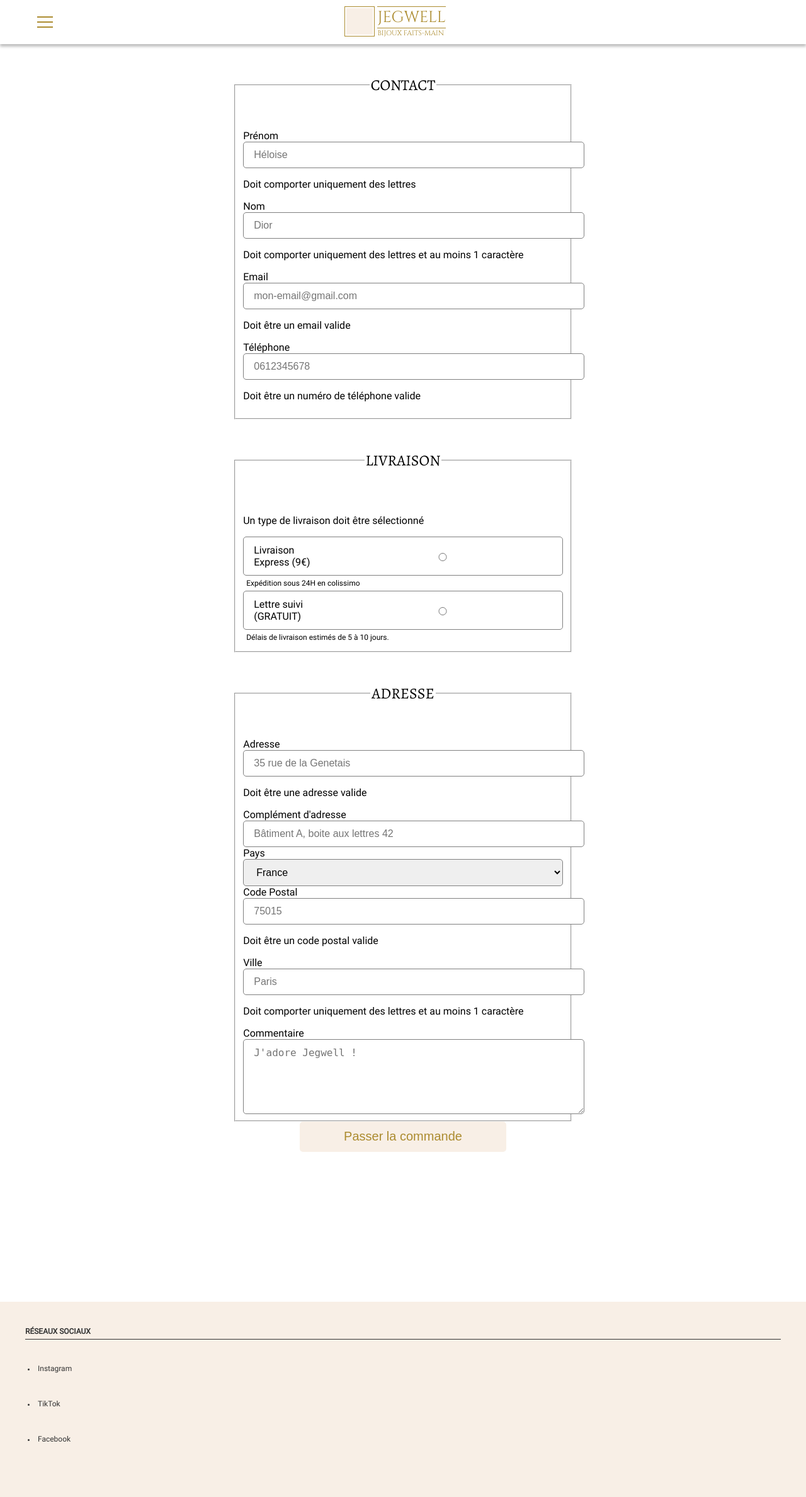
After one commit to BenjaminLesne/Jegwell, a Symfony app: template templates/delivery/index.html.twig in a window 1280 px wide. The commit adds this page. Shown: the whole page at 63% size. Run offline with Twig, Linux system fonts and the light colour scheme; the template is opened without the code that fills it, so the values that code supplies are empty; style sheets or scripts are compiled from the project's sources; some libraries are stand-ins or nearby versions.

Commit message:
checkout, delivery, home and basket static done. - still some logic to implement (stripe, modals, etc)

```diff
--- a/assets/js/pages/checkout.ts
+++ b/assets/js/pages/checkout.ts
@@ -1,3 +1,4 @@
+import "../../styles/pages/checkout.scss";
 import { getCookie } from "../utils/functions";
 
 const token = document
--- /dev/null
+++ b/assets/js/pages/home.ts
@@ -0,0 +1 @@
+import "../../styles/pages/home.scss";
--- a/templates/base.html.twig
+++ b/templates/base.html.twig
@@ -9,11 +9,12 @@
 			{% block title %}{% endblock %}
 		</title>
 		<link rel="icon" type="image/x-icon" href="{{ asset('build/favicon.ico') }}">
-		<link rel="stylesheet" href="{{asset('build/desktop.css')}}" media="(min-width: 500px)">
 
 		{% block stylesheets %}
 			{{ encore_entry_link_tags('app') }}
 		{% endblock %}
+
+		<link rel="stylesheet" href="{{asset('build/desktop.css')}}" media="(min-width: 500px)">
 
 		{% block javascripts %}
 			{{ encore_entry_script_tags('app') }}
@@ -53,7 +54,7 @@
 						<div class="logo">
 							<div class="logo__image">
 								<svg class="logo__svg">
-									<use href="{{asset('build/svgs-sprite.svg')}}#rings"/>
+									<use href="{{ asset('build/svgs-sprite.svg') }}#rings"/>
 								</svg>
 							</div>
 						</div>
@@ -72,5 +73,37 @@
 		</header>
 
 		{% block body %}{% endblock %}
+
+		<a class="backToTopWrapper clickable" href="javascript:window.scrollTo(0, 0);">
+			<svg class="backToTop">
+				<use href="{{ asset('build/svgs-sprite.svg') }}#arrow-up"/>
+			</svg>
+		</a>
+
+		<footer class="footer">
+			<div class="footer__content-wrapper">
+				<h2 class="footer__heading">RÉSEAUX SOCIAUX</h2>
+				<ul class="footer__list">
+					<li class="footer__items">
+						<a class="footer__links" href="https://www.instagram.com/jegwell/">Instagram</a>
+					</li>
+					<li class="footer__items">
+						<a class="footer__links" href="https://www.tiktok.com/@jegwell">TikTok</a>
+					</li>
+					<li class="footer__items">
+						<a class="footer__links" href="https://www.facebook.com/jegwell">Facebook</a>
+					</li>
+				</ul>
+
+				<!-- <h2 class="footer__heading">À PROPOS</h2>
+																												        <ul class="footer__list">
+																												            <li class="footer__items"><a class="footer__links" href="#">CGV</a></li>
+																												        <li class="footer__items"><a class="footer__links" href="#">Mentions Légales</a></li>
+																												            <li class="footer__items"><a class="footer__links" href="#">Livraison</a></li>
+																												            <li class="footer__items"><a class="footer__links" href="#">Contact</a></li>
+
+																												        </ul> -->
+			</div>
+		</footer>
 	</body>
 </html>
--- /dev/null
+++ b/templates/delivery/index.html.twig
@@ -0,0 +1,125 @@
+{% extends 'base.html.twig' %}
+
+{% block title %}Livraison
+{% endblock %}
+
+{% block stylesheets %}
+	{{ parent() }}
+	{{ encore_entry_link_tags('delivery') }}
+{% endblock %}
+
+{% block javascripts %}
+	{{ parent() }}
+	{{ encore_entry_script_tags('delivery') }}
+{% endblock %}
+
+{% block body %}
+	<main>
+		<section class="section">
+			<h1 class="screenreader">LIVRAISON</h1>
+
+			<form class="form" action="{{ path('app_checkout') }}" method="post">
+				<fieldset class="form__fieldset">
+					<legend class="form__legend section__h2 section__h2--margin-bottom-reduced">CONTACT</legend>
+
+					<div class="form__input-label-wrapper">
+						<label class="form__label" for="firstname" title="doit comporter uniquement des lettres" pattern="[a-zA-Z]+">Prénom</label>
+						<input class="input form__input" type="text" id="firstname" name="firstname" placeholder="Héloise"/>
+						<p class="form__error-message">Doit comporter uniquement des lettres</p>
+					</div>
+
+					<div class="form__input-label-wrapper">
+						<label class="form__label required" for="lastname">Nom</label>
+						<input class="input form__input" type="text" id="lastname" name="lastname" placeholder="Dior" required title="Doit comporter uniquement des lettres" pattern="[a-zA-Z]+"/>
+						<p class="form__error-message">Doit comporter uniquement des lettres et au moins 1 caractère</p>
+
+					</div>
+
+					<div class="form__input-label-wrapper">
+						<label class="form__label required" for="email">Email</label>
+						<input class="input form__input" type="email" id="email" name="email" placeholder="mon-email@gmail.com" required title="Doit être un email valide" pattern="[a-z0-9!#$%&'*+/=?^_`{|}~-]+(?:\.[a-z0-9!#$%&'*+/=?^_`{|}~-]+)*@(?:[a-z0-9](?:[a-z0-9-]*[a-z0-9])?\.)+[a-z0-9](?:[a-z0-9-]*[a-z0-9])?"/>
+						<p class="form__error-message">Doit être un email valide</p>
+
+					</div>
+
+					<div class="form__tel-wrapper ">
+						<div class="form__tel form__tel--number form__input-label-wrapper">
+							<label class="form__label required" for="phoneNumber">Téléphone</label>
+							<input class="input form__input" type="tel" id="phoneNumber" name="phoneNumber" placeholder="0612345678" required/>
+							<p class="form__error-message">Doit être un numéro de téléphone valide</p>
+						</div>
+					</div>
+
+				</fieldset>
+
+				<fieldset class="form__fieldset form__fieldset--radio">
+					<legend class="form__legend section__h2 section__h2--margin-bottom-reduced">LIVRAISON</legend>
+					<p class="form__error-message">Un type de livraison doit être sélectionné</p>
+
+					<div>
+						<div class="form__input-label-wrapper input input--width-unset">
+							<label class="form__label" for="express">Livraison Express (9€)</label>
+							<input class="input form__input input form__input--radio" type="radio" id="express" name="delivery" value="054d9226-3128-49b5-a458-deab4705847f" required/>
+						</div>
+						<p class="input__details">Expédition sous 24H en colissimo</p>
+
+					</div>
+
+					<div>
+						<div class="form__input-label-wrapper input input--width-unset">
+							<label class="form__label" for="followed-letter">Lettre suivi (GRATUIT)</label>
+							<input class="input form__input input form__input--radio" type="radio" id="followed-letter" name="delivery" value="1a77a19f-74a5-419f-8c1d-d63555ab2720"/>
+						</div>
+						<p class="input__details">Délais de livraison estimés de 5 à 10 jours.</p>
+
+					</div>
+
+
+				</fieldset>
+
+				<fieldset class="form__fieldset">
+					<legend class="form__legend section__h2 section__h2--margin-bottom-reduced">ADRESSE</legend>
+
+					<div class="form__input-label-wrapper">
+						<label class="form__label required" for="addressLine1">Adresse</label>
+						<input class="input form__input" type="text" id="addressLine1" name="addressLine1" placeholder="35 rue de la Genetais" required/>
+						<p class="form__error-message">Doit être une adresse valide</p>
+
+					</div>
+					<div class="form__input-label-wrapper">
+						<label class="form__label" for="addressLine2">Complément d'adresse</label>
+						<input class="input form__input" type="text" id="addressLine2" name="addressLine2" placeholder="Bâtiment A, boite aux lettres 42"/>
+					</div>
+					<div class="form__input-label-wrapper">
+						<label class="form__label required" for="country">Pays</label>
+						<select class="input form__input" id="country" name="country" required readonly>
+							<option value="France" selected>France</option>
+
+						</select>
+					</div>
+					<div class="form__input-label-wrapper">
+						<label class="form__label required" for="postalCode">Code Postal</label>
+						<input class="input form__input" type="number" id="postalCode" name="postalCode" placeholder="75015" required/>
+						<p class="form__error-message">Doit être un code postal valide</p>
+					</div>
+					<div class="form__input-label-wrapper">
+						<label class="form__label required" for="city">Ville</label>
+						<input class="input form__input" type="text" id="city" name="city" placeholder="Paris" required/>
+						<p class="form__error-message">Doit comporter uniquement des lettres et au moins 1 caractère</p>
+					</div>
+					<div class="form__input-label-wrapper">
+						<label class="form__label" for="comment">Commentaire</label>
+						<textarea class="input form__input form__textarea" id="comment" name="comment" placeholder="J'adore Jegwell !" rows="5"></textarea>
+					</div>
+
+
+				</fieldset>
+
+				<button type="submit" class="main-call-to-action form__submit-button">Passer la commande</button>
+
+			</form>
+		</section>
+	</main>
+
+
+{% endblock %}
--- a/webpack.config.js
+++ b/webpack.config.js
@@ -25,7 +25,11 @@ Encore
    * and one CSS file (e.g. app.css) if your JavaScript imports CSS.
    */
   .addEntry("app", "./assets/app.ts")
+  .addEntry("home", "./assets/js/pages/home.ts")
   .addEntry("products", "./assets/js/pages/products.ts")
+  .addEntry("basket", "./assets/js/pages/basket.ts")
+  .addEntry("delivery", "./assets/js/pages/delivery.ts")
+  .addEntry("checkout", "./assets/js/pages/checkout.ts")
   .addEntry("desktop", "./assets/js/pages/desktop.ts")
 
   // enables the Symfony UX Stimulus bridge (used in assets/bootstrap.js)
```
Also changed, not shown: assets/js/pages/basket.ts (+27 -20 lines), assets/js/pages/delivery.ts (+7 -3 lines), src/Controller/CheckoutController.php (added, +18 -0 lines), src/Controller/DeliveryController.php (added, +18 -0 lines), templates/basket/index.html.twig (+109 -14 lines), templates/checkout/index.html.twig (added, +40 -0 lines), templates/home/index.html.twig (+66 -13 lines), assets/images/hero.webp (added).
